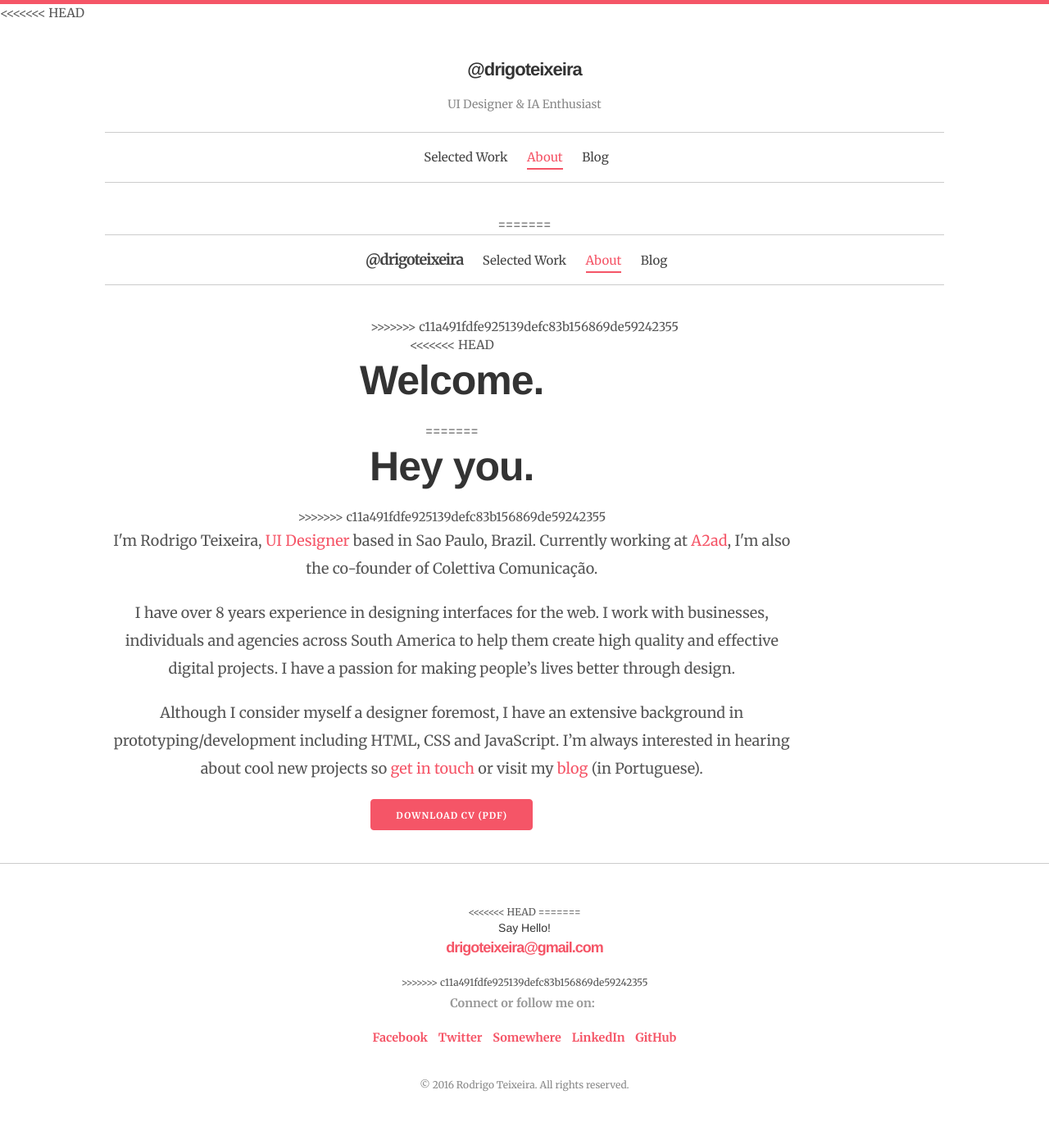
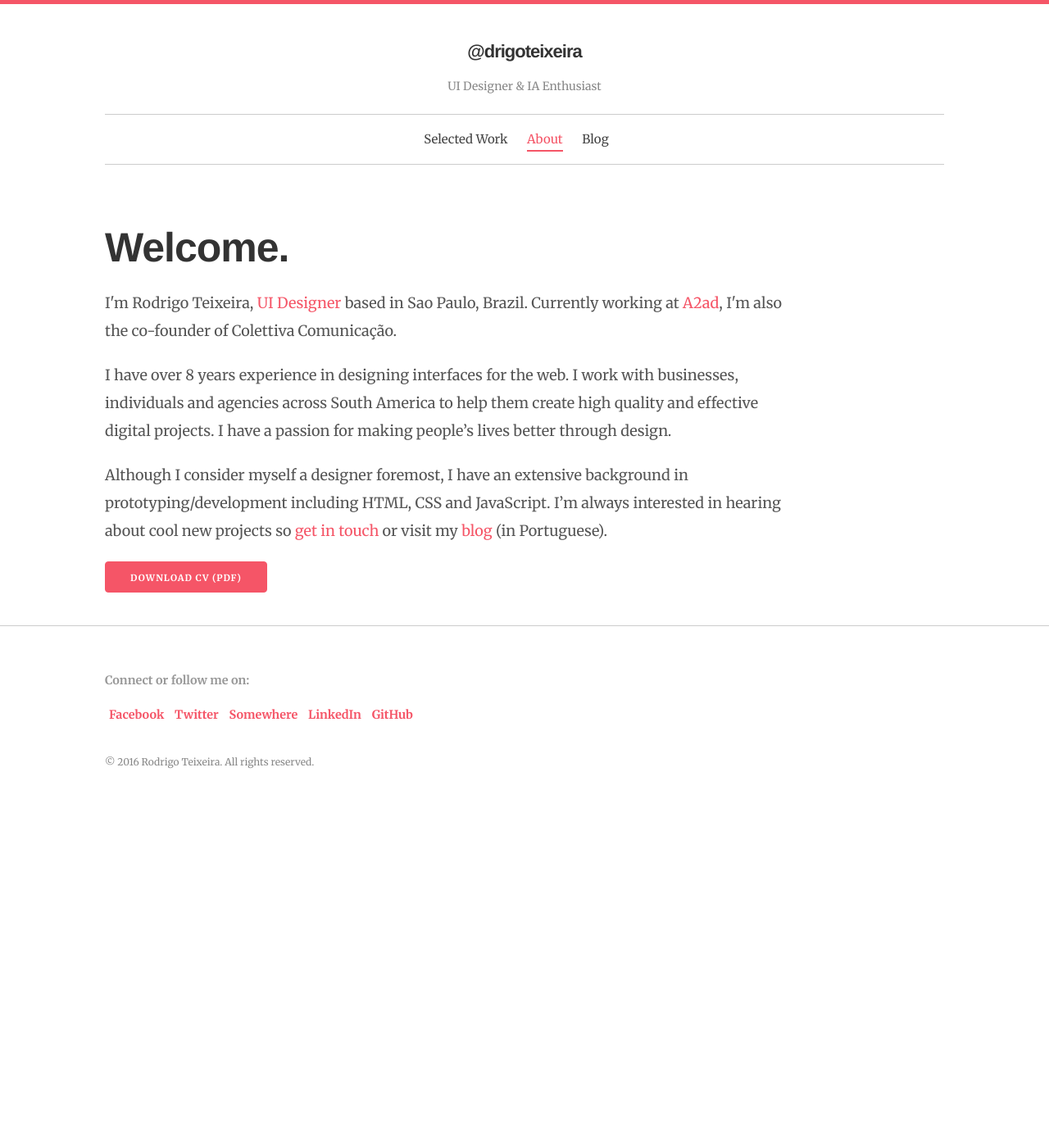
Before and after one commit to drigoteixeira/drigoteixeira.github.io, a Jekyll site: the page built from about/index.html, in a window 1280 px wide. Shown: the whole page at 82% size. Built offline with Jekyll 4.4.1, drawn with Linux system fonts in a browser that asks for light colours; nearby versions of some CDN libraries; after the commit the page ends 967 px from its top, so only the background shows below that.

Commit message:
Update visual style

```diff
--- a/_includes/footer.html
+++ b/_includes/footer.html
@@ -1,11 +1,6 @@
 <footer>
 	<div class="container">
 		<div class="row">
-<<<<<<< HEAD
-=======
-			<div class="twelve columns">
-				<h5>Say Hello! <span><a href="mailto:drigoteixeira@gmail.com">drigoteixeira@gmail.com</a></span></h5>
->>>>>>> c11a491fdfe925139defc83b156869de59242355
 				<ul class="social-networks">
 					<li>Connect or follow me on:</li>
 					<li><a href="https://www.facebook.com/drigoteixeira">Facebook</a></li>
--- a/_includes/header.html
+++ b/_includes/header.html
@@ -1,4 +1,4 @@
-<<<<<<< HEAD
+
 <header class="main-header">
 
 	<div class="container">
@@ -13,21 +13,4 @@
 			</ul>
 		</nav>
 	</div>
-
-
-=======
-<header>
-    <div class="container">
-    	<div class="row">
-    		<nav class="navbar">
-		        <ul>
-		            <li class="item00"><a href="/">@drigoteixeira</a></li>
-		            <li class="item01"><a href="/">Selected Work</a></li>
-		            <li class="item02"><a href="/about/">About</a></li>
-		            <li class="item03"><a href="/blog/">Blog</a></li>
-		        </ul>
-		    </nav>
-    	</div>
-    </div>
->>>>>>> c11a491fdfe925139defc83b156869de59242355
 </header>
--- a/_layouts/default.html
+++ b/_layouts/default.html
@@ -48,11 +48,8 @@
 
   </head>
 
-<<<<<<< HEAD
   <body class="work">
-=======
-  <body class="home">
->>>>>>> c11a491fdfe925139defc83b156869de59242355
+
 
     <div class="homepage"> <!--BEGIN PAGE -->
 
--- a/about/index.html
+++ b/about/index.html
@@ -7,11 +7,8 @@ title: About
 	<div class="row">
 		<div class="ten columns">
 			<article>
-<<<<<<< HEAD
 				<h2>Welcome.</h2>
-=======
-				<h2>Hey you.</h2>
->>>>>>> c11a491fdfe925139defc83b156869de59242355
+
 
 				<p>I'm Rodrigo Teixeira, <a href="/">UI Designer</a> based in Sao Paulo, Brazil. Currently working at <a href="http://www.a2ad.com.br">A2ad</a>, I'm also the co-founder of Colettiva Comunicação. </p>
 
```
Also changed, not shown: index.html (+2 -53 lines), selectedwork/index.html (+0 -116 lines).
